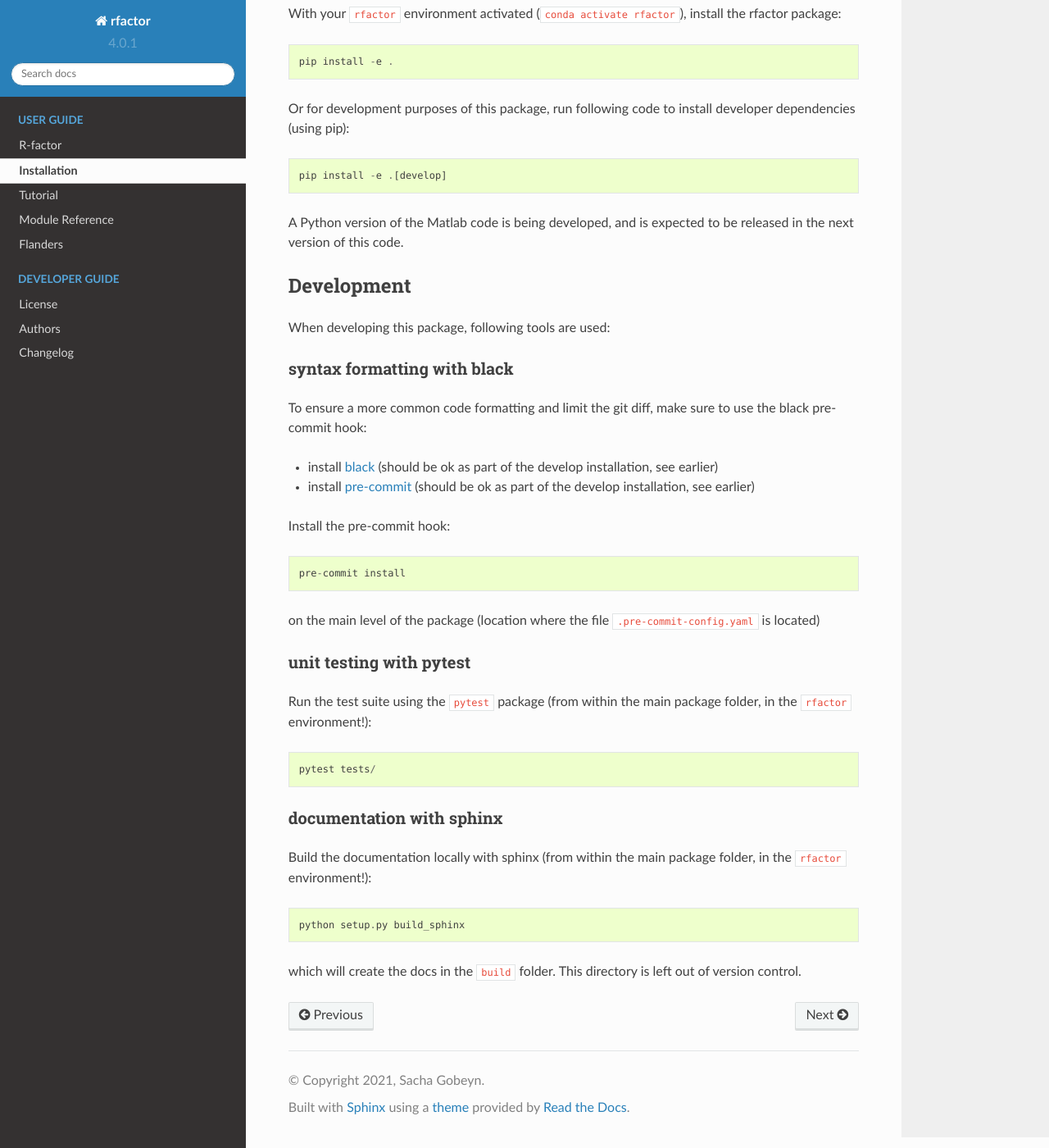
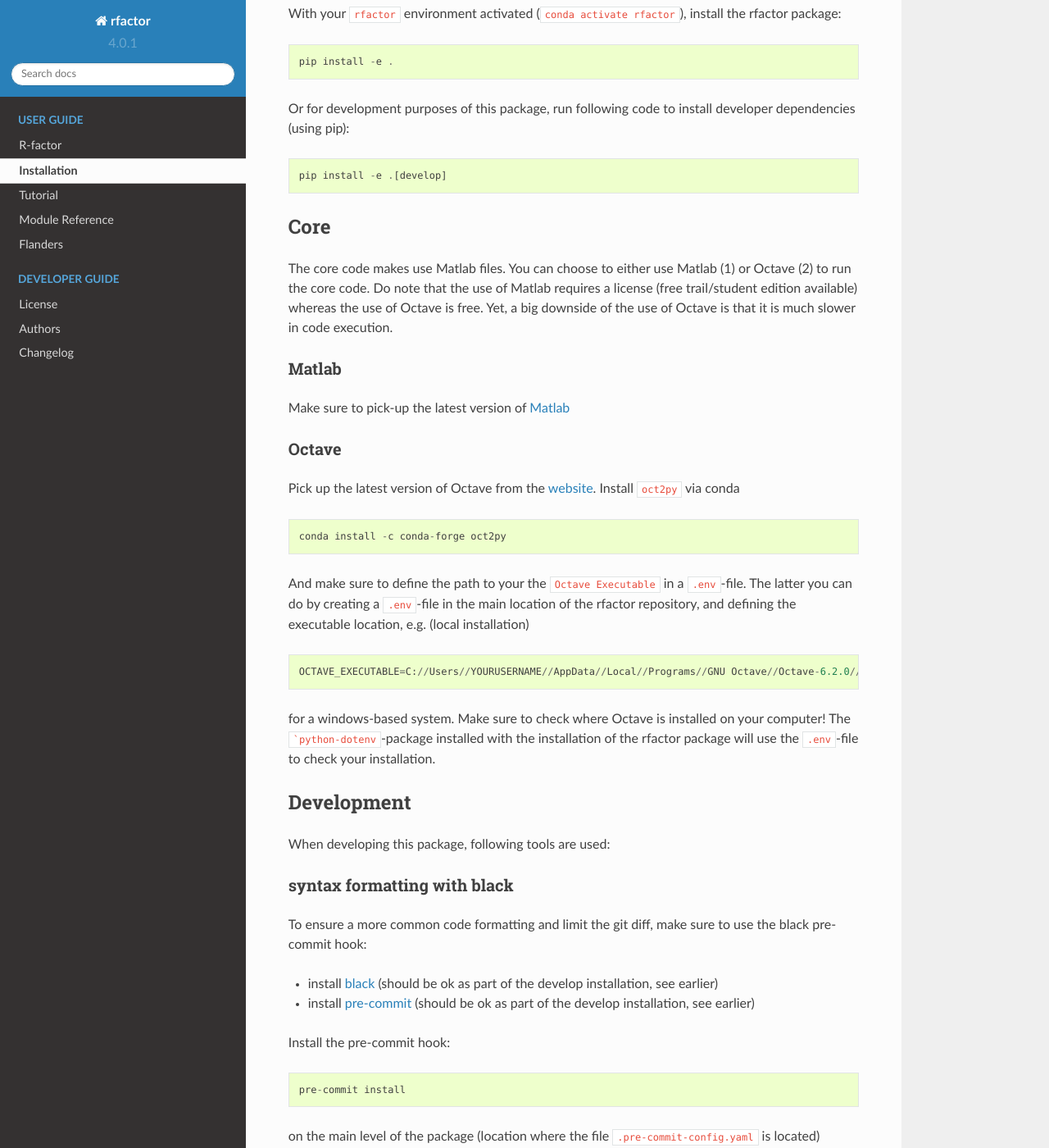
Before and after one commit to watem-sedem/rfactor, a Sphinx documentation site: the page built from docs/installation.rst, in a window 1280 px wide and 1400 px high, scrolled down 584 px. Shown: the whole window at 82% size. Built offline with Sphinx 7.4.7 and the Read the Docs theme 2.0.0, drawn with Linux system fonts in a browser that asks for light colours; the version number is read from the project's files by our own code; some of the changed text lies outside the part shown.

Commit message:
added Octave solution for running core code Octave is license-free whereas Matlab is not

````diff
--- a/docs/installation.rst
+++ b/docs/installation.rst
@@ -3,18 +3,17 @@
 Installation
 ============
 
+Python is used to implemented the functionalities in this package, whereas
+Matlab or Octave is used to run the core code. Do note the Octave solution is
+free, but slower than the Matlab solution.
+
 Install
 -------
 
 Make sure you have Python (via Miniconda) installed:
-https://docs.conda.io/en/latest/miniconda.html. In addition, pick-up the
-latest version of
-`Matlab <https://nl.mathworks.com/products/matlab.html?requestedDomain=>`__
-to run the R-factor scripts (make sure you can run Matlab under administrator
-account).
-
-The Python dependencies are handled in the conda environment.yml file, so
-anybody can recreate the required environment using:
+https://docs.conda.io/en/latest/miniconda.html. The Python dependencies are
+handled in the conda environment.yml file, so anybody can recreate the
+required environment using:
 
 ::
 
@@ -43,8 +42,44 @@ install developer dependencies (using pip):
 
 .. note::
 
-A Python version of the Matlab code is being developed, and is expected to
-be released in the next version of this code.
+Core
+----
+
+The core code makes use Matlab files. You can choose to either use Matlab (1)
+or Octave (2) to run the core code. Do note that the use of  Matlab requires a
+license (free trail/student edition available) whereas the use of Octave is
+free. Yet, a big downside of the use of Octave is that it is much slower in
+code execution.
+
+Matlab
+~~~~~~
+Make sure to pick-up the
+latest version of
+`Matlab <https://nl.mathworks.com/products/matlab.html?requestedDomain=>`__
+
+Octave
+~~~~~~
+Pick up the latest version of Octave from the
+`website <https://www.gnu.org/software/octave/index>`__. Install ``oct2py``
+via conda
+
+::
+
+    conda install -c conda-forge oct2py
+
+And make sure to define the path to your the ``Octave Executable`` in a
+``.env``-file. The latter you can do by creating a ``.env``-file in the main
+location of the rfactor repository, and defining the executable location,
+e.g. (local installation)
+
+::
+
+    OCTAVE_EXECUTABLE=C://Users//YOURUSERNAME//AppData//Local//Programs//GNU Octave//Octave-6.2.0//mingw64//bin//octave-cli-6.2.0.exe
+
+for a windows-based system. Make sure to check where Octave is installed on
+your computer! The ```python-dotenv``-package installed with the installation
+of the rfactor package will use the ``.env``-file to check your installation.
+
 
 Development
 -----------
--- a/setup.cfg
+++ b/setup.cfg
@@ -51,6 +51,7 @@ install_requires =
     numpy
     matplotlib
     tqdm
+	python-dotenv
 
 [options.packages.find]
 where = src
````
Also changed, not shown: README.md (+21 -14 lines), README.rst (+12 -7 lines), 3 other files.
